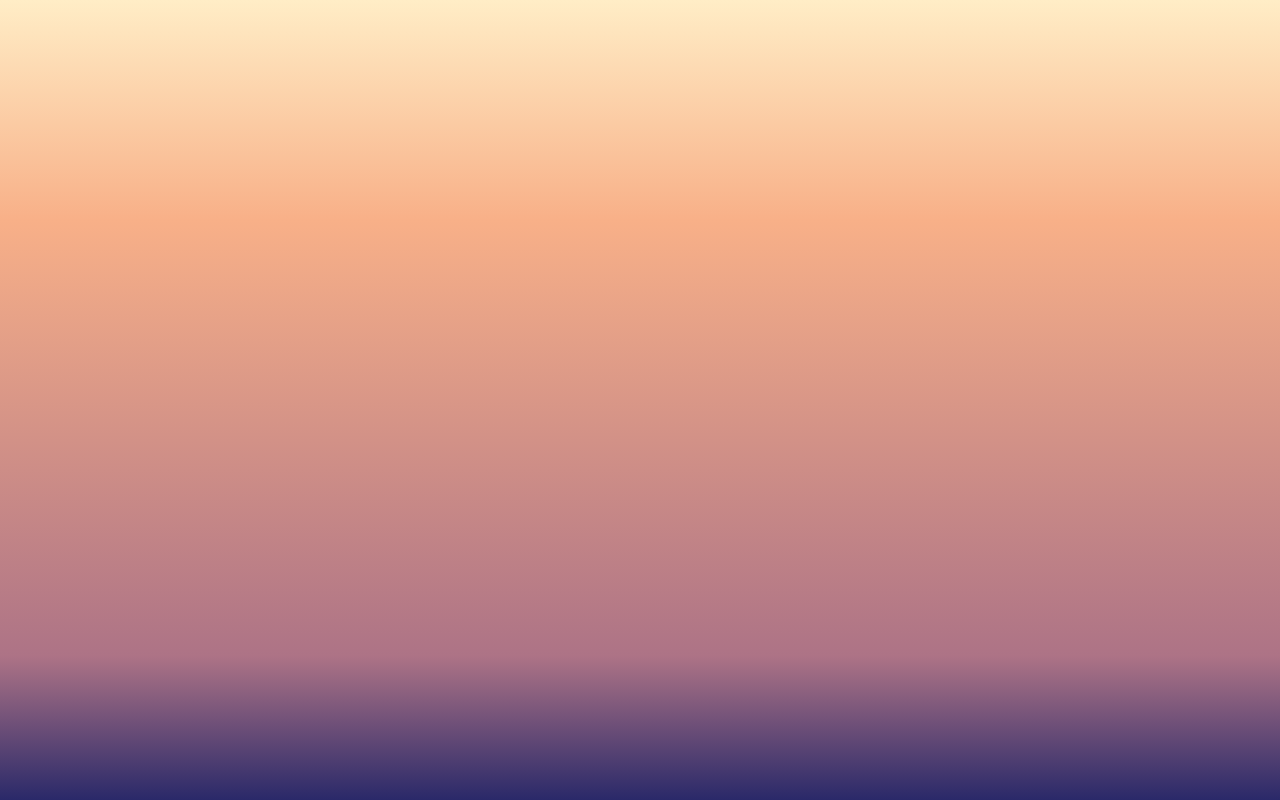
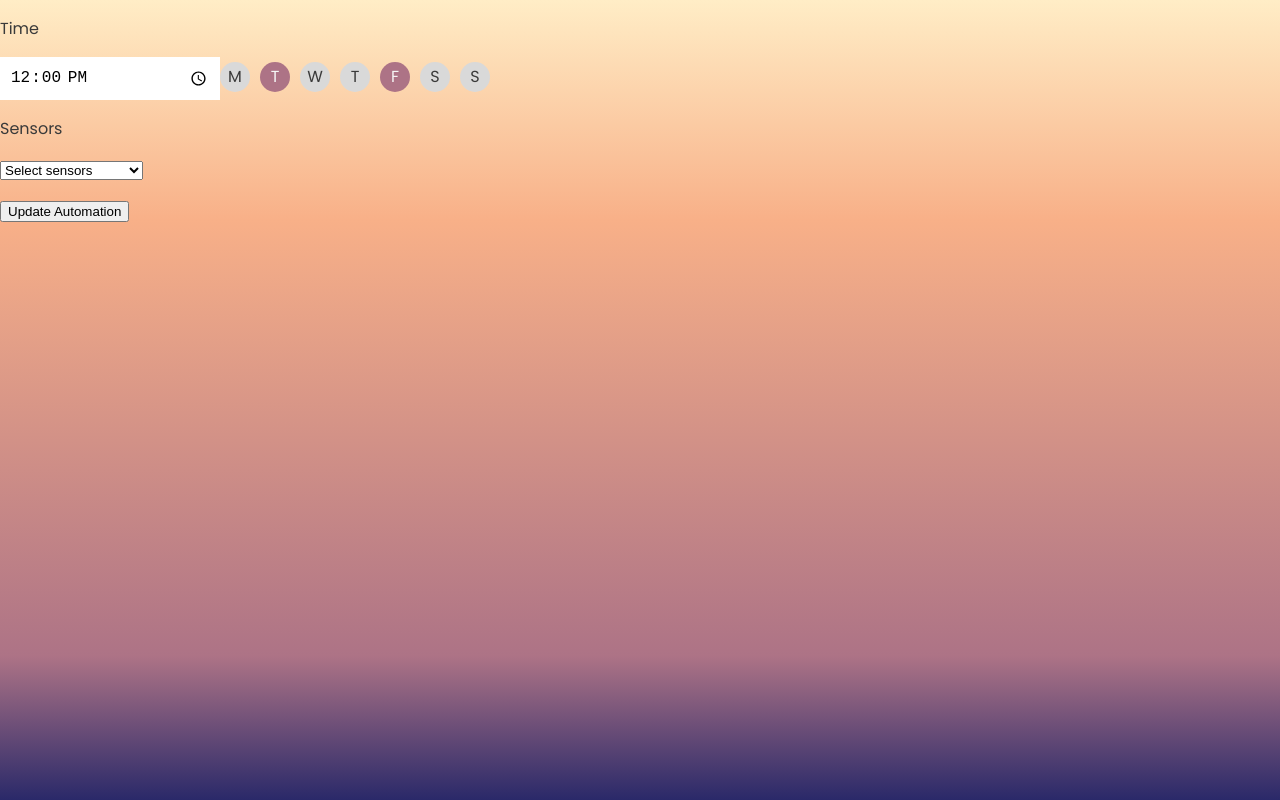
Before and after one commit to KristiinaSa/HomeAutomationSystem, a React (Vite) app in the folder frontend/: page /automations/edit/1 in a window 1280 px wide. Before the commit this address had no page. Built offline with nearby package versions, Linux system fonts and the light colour scheme.

Commit message:
Added automation editing, changed the format of the dummy data.

```diff
--- a/frontend/src/App.jsx
+++ b/frontend/src/App.jsx
@@ -3,17 +3,21 @@ import NavbarMobile from "./components/NavbarMobile";
 import Header from "./components/Header";
 
 import { BrowserRouter as Router, Routes, Route } from "react-router-dom";
-import { CreateAutomation } from "./components/CreateAutomation/CreateAutomation";
-import { Automations } from "./components/AutomationPage/Automations";
+import { AutomationForm } from "./components/AutomationForm/AutomationForm";
+import { Automations } from "./components/Automations/Automations";
+import { AutomationsProvider } from "./context/AutomationsContext";
 
 function App() {
   return (
-    <Router>
-      <Routes>
-        <Route path="/" element={<CreateAutomation />} />
-        <Route path="/automations" element={<Automations />} />
-      </Routes>
-    </Router>
+    <AutomationsProvider>
+      <Router>
+        <Routes>
+          <Route path="/automations" element={<Automations />} />
+          <Route path="/automations/new" element={<AutomationForm />} />
+          <Route path="/automations/edit/:id" element={<AutomationForm />} />
+        </Routes>
+      </Router>
+    </AutomationsProvider>
   );
 }
 
--- /dev/null
+++ b/frontend/src/components/AutomationForm/AutomationForm.jsx
@@ -0,0 +1,78 @@
+import { useEffect, useState, useContext } from "react";
+import { useNavigate, useParams } from "react-router-dom";
+import { AutomationsContext } from "../../context/AutomationsContext";
+
+import DaySelection from "./DaySelection";
+import TimeSelection from "./TimeSelection";
+import SensorSelection from "./SensorSelection";
+
+import { dummySensors } from "../../dummyData/dummySensor";
+
+export const AutomationForm = () => {
+  const { id: urlId } = useParams();
+  const navigate = useNavigate();
+  const { automations } = useContext(AutomationsContext);
+  console.log(automations);
+  const id = Number(urlId);
+
+  const automation = automations.find((automation) => automation.id === id);
+  console.log("MAUTION", automation.selectedDays);
+
+  const [time, setTime] = useState(automation?.time || "");
+  const [selectedDays, setSelectedDays] = useState(
+    automation?.weekdays || {
+      monday: false,
+      tuesday: false,
+      wednesday: false,
+      thursday: false,
+      friday: false,
+      saturday: false,
+      sunday: false,
+    }
+  );
+
+  const [sensors, setSensors] = useState([]);
+  const [selectedSensors, setSelectedSensors] = useState(
+    automation?.selectedSensors || []
+  );
+
+  useEffect(() => {
+    const fetchSensors = async () => {
+      setTimeout(() => {
+        setSensors(dummySensors);
+      }, 1000);
+    };
+    fetchSensors();
+  }, []);
+
+  const handleSubmit = async (event) => {
+    event.preventDefault();
+    const data = { selectedDays, time, selectedSensors };
+    if (id) {
+      console.log("Updating automation", id);
+    } else {
+      console.log("Creating new automation");
+    }
+    console.log(data);
+    navigate("/automations");
+  };
+
+  return (
+    <form onSubmit={handleSubmit}>
+      <p>Time</p>
+      <TimeSelection time={time} setTime={setTime} />
+      <DaySelection
+        selectedDays={selectedDays}
+        setSelectedDays={setSelectedDays}
+      />
+      <SensorSelection
+        sensors={sensors}
+        selectedSensors={selectedSensors}
+        setSelectedSensors={setSelectedSensors}
+      />
+      <button type="submit">
+        {automation ? "Update Automation" : "Create New Automation"}
+      </button>
+    </form>
+  );
+};
--- /dev/null
+++ b/frontend/src/components/AutomationForm/CreateAutomation.module.css
@@ -0,0 +1,36 @@
+.dayCheckbox {
+  display: inline-block;
+  width: 30px;
+  height: 30px;
+  border-radius: 50%;
+  background: #D9D9D9;
+  color: var(--primary-text-color-mobile);
+  text-align: center;
+  line-height: 30px;
+  margin-right: 10px;
+  cursor: pointer;
+  transition: background 0.3s ease, color 0.3s ease;
+}
+
+.selected {
+  background: #AD7386;
+  color: var(--component-box-color);
+}
+
+.srOnly {
+  position: absolute;
+  width: 1px;
+  height: 1px;
+  padding: 0;
+  margin: -1px;
+  overflow: hidden;
+  clip: rect(0, 0, 0, 0);
+  border: 0;
+}
+
+.timeInput {
+  width: 200px;
+  padding: 10px;
+  border: none;
+  font-size: 16px;
+}
--- /dev/null
+++ b/frontend/src/components/AutomationForm/DaySelection.jsx
@@ -0,0 +1,34 @@
+import styles from "./CreateAutomation.module.css";
+
+const DaySelection = ({ selectedDays, setSelectedDays }) => {
+  const handleCheckboxChange = (event) => {
+    setSelectedDays({
+      ...selectedDays,
+      [event.target.name]: event.target.checked,
+    });
+  };
+
+  return (
+    <>
+      {Object.keys(selectedDays).map((day) => (
+        <label
+          key={day}
+          className={`${styles.dayCheckbox} ${
+            selectedDays[day] ? styles.selected : ""
+          }`}
+        >
+          <input
+            type="checkbox"
+            name={day}
+            checked={selectedDays[day]}
+            onChange={handleCheckboxChange}
+            className={styles.srOnly}
+          />
+          {day.charAt(0).toUpperCase()}{" "}
+        </label>
+      ))}
+    </>
+  );
+};
+
+export default DaySelection;
--- /dev/null
+++ b/frontend/src/components/AutomationForm/SensorSelection.jsx
@@ -0,0 +1,44 @@
+const SensorSelection = ({ sensors, selectedSensors, setSelectedSensors }) => {
+  const handleSensorChange = (event) => {
+    const selectedSensor = sensors.find(
+      (sensor) => sensor.id === Number(event.target.value)
+    );
+    setSelectedSensors([...selectedSensors, selectedSensor]);
+  };
+
+  const handleRemoveSensor = (sensorToRemove) => {
+    setSelectedSensors(
+      selectedSensors.filter((sensor) => sensor.id !== sensorToRemove.id)
+    );
+  };
+
+  const availableSensors = sensors.filter(
+    (sensor) => !selectedSensors.some((selected) => selected.id === sensor.id)
+  );
+
+  return (
+    <div>
+      <p>Sensors</p>
+      <select onChange={handleSensorChange}>
+        <option value="" disabled selected>
+          Select sensors
+        </option>
+        {availableSensors.map((sensor) => (
+          <option key={sensor.id} value={sensor.id}>
+            {sensor.name}
+          </option>
+        ))}
+      </select>
+      <ul>
+        {selectedSensors.map((sensor, index) => (
+          <li key={index}>
+            {sensor.name}
+            <button onClick={() => handleRemoveSensor(sensor)}>Remove</button>
+          </li>
+        ))}
+      </ul>
+    </div>
+  );
+};
+
+export default SensorSelection;
--- /dev/null
+++ b/frontend/src/components/AutomationForm/TimeSelection.jsx
@@ -0,0 +1,14 @@
+import styles from "./CreateAutomation.module.css";
+
+const TimeSelection = ({ time, setTime }) => (
+  <label>
+    <input
+      type="time"
+      value={time}
+      onChange={(e) => setTime(e.target.value)}
+      className={styles.timeInput}
+    />
+  </label>
+);
+
+export default TimeSelection;
--- /dev/null
+++ b/frontend/src/components/Automations/AutomationCard.jsx
@@ -0,0 +1,53 @@
+import { useNavigate } from "react-router-dom";
+
+export const AutomationCard = ({ automation }) => {
+  const navigate = useNavigate();
+  const numDevices = automation.devices ? automation.devices.length : 0;
+
+  const dayAbbreviations = {
+    monday: "Mon",
+    tuesday: "Tue",
+    wednesday: "Wed",
+    thursday: "Thu",
+    friday: "Fri",
+    saturday: "Sat",
+    sunday: "Sun",
+  };
+
+  const weekdays = ["monday", "tuesday", "wednesday", "thursday", "friday"];
+  const allDays = [...weekdays, "saturday", "sunday"];
+
+  let activeDays = automation.weekdays
+    ? Object.entries(automation.weekdays)
+        .filter(([day, isActive]) => isActive)
+        .map(([day]) => day)
+    : [];
+
+  if (
+    activeDays.length === allDays.length &&
+    activeDays.every((day) => allDays.includes(day))
+  ) {
+    activeDays = ["Everyday"];
+  } else if (
+    activeDays.length === weekdays.length &&
+    activeDays.every((day) => weekdays.includes(day))
+  ) {
+    activeDays = ["Weekdays"];
+  } else {
+    activeDays = activeDays.map((day) => dayAbbreviations[day]);
+  }
+
+  const handleEdit = () => {
+    navigate(`/automations/edit/${automation.id}`);
+  };
+
+  return (
+    <div key={automation.id}>
+      <h2>{automation.name}</h2>
+      <p>{numDevices} accessories</p>
+      <p>{automation.time}</p>
+      <p>{activeDays.join(", ")}</p>
+      <button onClick={handleEdit}>Edit</button>
+    </div>
+  );
+};
--- /dev/null
+++ b/frontend/src/components/Automations/Automations.jsx
@@ -0,0 +1,16 @@
+import { useContext } from "react";
+import { AutomationsContext } from "../../context/AutomationsContext";
+// import { dummyAutomations } from "../../dummyData/dummyAutomations";
+import { AutomationCard } from "./AutomationCard";
+
+export const Automations = () => {
+  const { automations } = useContext(AutomationsContext);
+
+  return (
+    <div>
+      {automations.map((automation) => (
+        <AutomationCard key={automation.id} automation={automation} />
+      ))}
+    </div>
+  );
+};
--- /dev/null
+++ b/frontend/src/context/AutomationsContext.jsx
@@ -0,0 +1,14 @@
+import { useState, createContext } from "react";
+import { dummyAutomations } from "../dummyData/dummyAutomations";
+
+export const AutomationsContext = createContext();
+
+export const AutomationsProvider = ({ children }) => {
+  const [automations, setAutomations] = useState(dummyAutomations);
+
+  return (
+    <AutomationsContext.Provider value={{ automations, setAutomations }}>
+      {children}
+    </AutomationsContext.Provider>
+  );
+};
--- /dev/null
+++ b/frontend/src/dummyData/dummyAutomations.js
@@ -0,0 +1,83 @@
+export const dummyAutomations = [
+  {
+    id: 1,
+    name: "Automation 1",
+    time: "12:00",
+    weekdays: {
+      monday: false,
+      tuesday: true,
+      wednesday: false,
+      thursday: false,
+      friday: true,
+      saturday: false,
+      sunday: false,
+    },
+
+    devices: [
+      {
+        id: 1,
+        name: "Bathroom Light",
+        type: "light",
+      },
+      {
+        id: 2,
+        name: "Bedroom Light",
+        type: "light",
+      },
+      {
+        id: 3,
+        name: "Kitchen Light",
+        type: "light",
+      },
+    ],
+  },
+  {
+    id: 2,
+    name: "Automation 2",
+    time: "18:00",
+    weekdays: {
+      monday: true,
+      tuesday: true,
+      wednesday: true,
+      thursday: true,
+      friday: true,
+      saturday: true,
+      sunday: true,
+    },
+
+    devices: [
+      {
+        id: 3,
+        name: "Kitchen Light",
+        type: "light",
+      },
+    ],
+  },
+  {
+    id: 3,
+    name: "Automation 3",
+    time: "20:00",
+    weekdays: {
+      monday: true,
+      tuesday: true,
+      wednesday: true,
+      thursday: true,
+      friday: true,
+      saturday: false,
+      sunday: false,
+    },
+
+    devices: [
+      {
+        id: 4,
+        name: "Bathroom Light",
+        type: "light",
+      },
+      {
+        id: 5,
+        name: "Bedroom Light",
+        type: "light",
+      },
+    ],
+  },
+];
```
